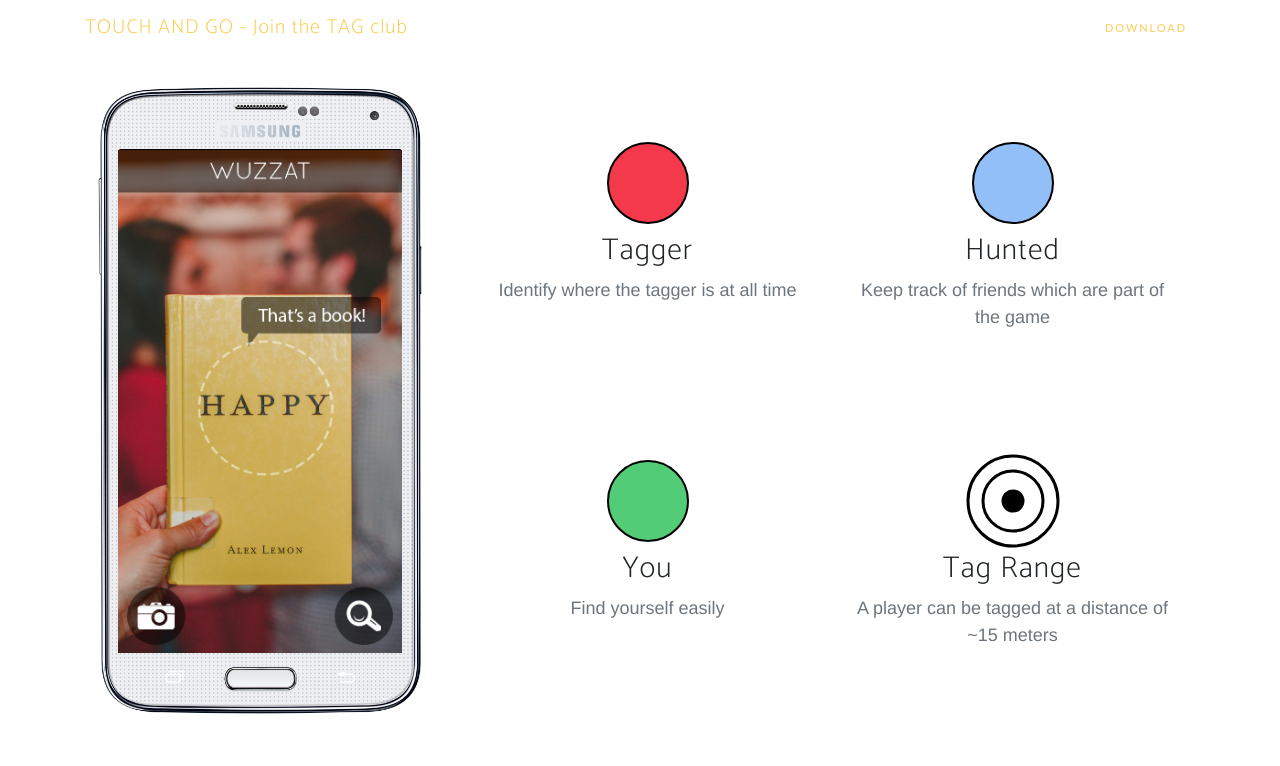
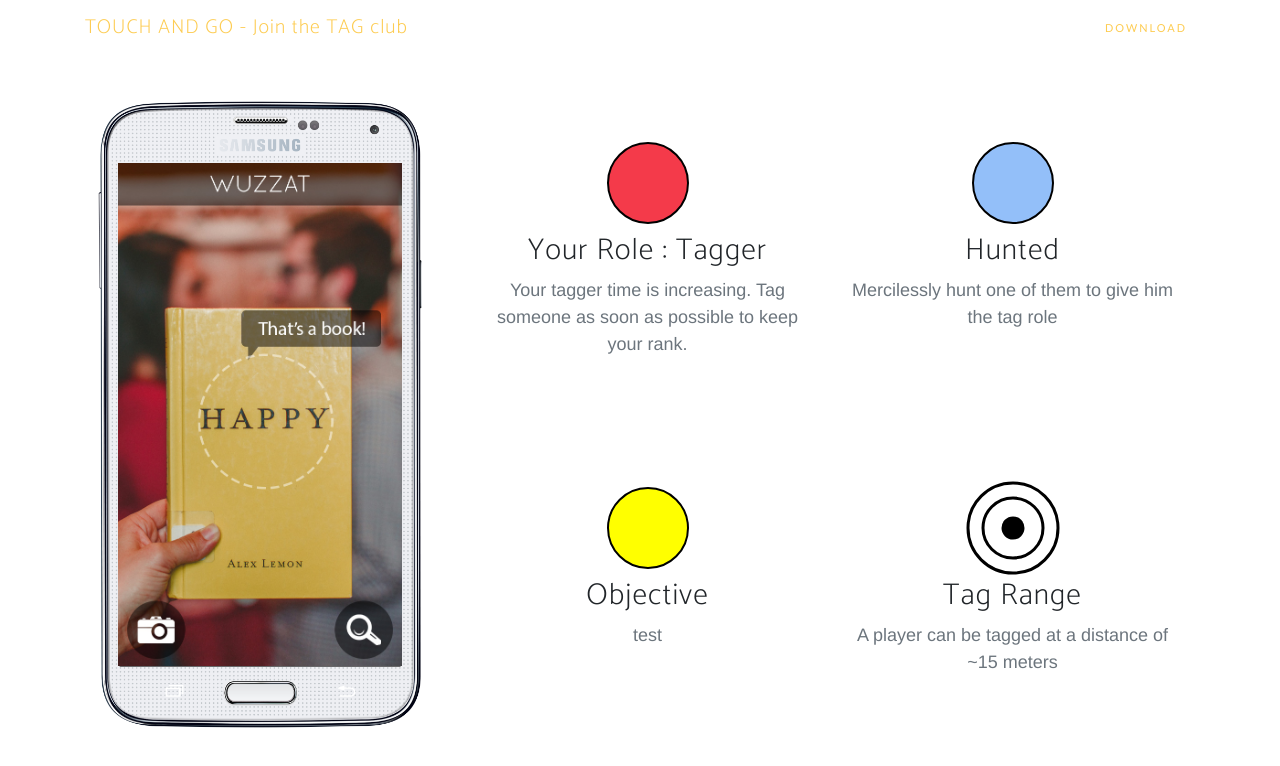
Before and after one commit to CharlesNollet/Hackatown2019, a website: page touchandgo.club/touchandgo/index.html in a window 1280 px wide. Both pictures are taken after a click on the element 260 px from the left and 1403 px from the top of the page. Shown: the part 1003-1769 px from the top of the page. Drawn offline with Linux system fonts and the light colour scheme; files that its build step writes are made by us from their sources; a web font is replaced by a local one.

Commit message:
Click functionaly implemented

```diff
--- a/touchandgo.club/touchandgo/index.html
+++ b/touchandgo.club/touchandgo/index.html
@@ -108,10 +108,10 @@
               <div class="col-lg-6">
                 <div class="feature-item">
                   <svg height="100" width="100" class="text-primary">
-                    <circle cx="50" cy="50" r="40" stroke="black" stroke-width="2" fill="#F43A4A" />
+                    <circle cx="50" cy="50" r="40" stroke="black" stroke-width="2" fill="#53CC77" />
                   </svg>
-                  <h3>Tagger</h3>
-                  <p class="text-muted">Identify where the tagger is at all time</p>
+                  <h3>Your Role : Hunted</h3>
+                  <p class="text-muted">Identify yourself apart of other players which are also being hunted</p>
                 </div>
               </div>
               <div class="col-lg-6">
@@ -120,7 +120,7 @@
                     <circle cx="50" cy="50" r="40" stroke="black" stroke-width="2" fill="#93BFF9" />
                   </svg>
                   <h3>Hunted</h3>
-                  <p class="text-muted">Keep track of friends which are part of the game</p>
+                  <p class="text-muted">Keep track of friends which are also part of the game</p>
                 </div>
               </div>
             </div>
@@ -128,18 +128,19 @@
               <div class="col-lg-6">
                 <div class="feature-item">
                   <svg height="100" width="100" class="text-primary">
-                    <circle cx="50" cy="50" r="40" stroke="black" stroke-width="2" fill="#53CC77" />
+                    <circle cx="50" cy="50" r="40" stroke="black" stroke-width="2" fill="#F43A4A" />
                   </svg>
-                  <h3>You</h3>
-                  <p class="text-muted">Find yourself easily</p>
+
+                  <h3>Tagger</h3>
+                  <p class="text-muted">Stay away from these people to keep your tagger timer as low as possible</p>
                 </div>
               </div>
               <div class="col-lg-6">
                 <div class="feature-item">
                   <svg height="100" width="100" class="text-primary">
-                    <circle cx="50" cy="50" r="45" stroke="black" stroke-width="3" fill="none"/>
-                    <circle cx="50" cy="50" r="30" stroke="black" stroke-width="3" fill="none"/>
-                    <circle cx="50" cy="50" r="10" stroke="black" stroke-width="3" fill="black"/>
+                    <circle cx="50" cy="50" r="45" stroke="black" stroke-width="3" fill="none" />
+                    <circle cx="50" cy="50" r="30" stroke="black" stroke-width="3" fill="none" />
+                    <circle cx="50" cy="50" r="10" stroke="black" stroke-width="3" fill="black" />
                   </svg>
                   <h3>Tag Range</h3>
                   <p class="text-muted"> A player can be tagged at a distance of ~15 meters</p>
--- a/touchandgo.club/touchandgo/js/new-age.js
+++ b/touchandgo.club/touchandgo/js/new-age.js
@@ -21,16 +21,30 @@
   });
 
   $('#howPhone').click(function (){
-    let displayedFeatures = $(".feature-item");
+    isTag = !isTag;
 
     if (isTag){
-      console.log("Salut");
+      $(".feature-item h3").eq(0).text("Your Role : Tagger");
+      $(".feature-item p").eq(0).text("Your tagger time is increasing. Tag someone as soon as possible to keep your rank.");
+      $(".feature-item circle").eq(0).css("fill", "#F43A4A");
+
+      $(".feature-item p").eq(1).text("Mercilessly hunt one of them to give him the tag role");
+
+      $(".feature-item h3").eq(2).text("Objective");
+      $(".feature-item p").eq(2).text("test");
+      $(".feature-item circle").eq(2).css("fill", "yellow");
     }
     else{
-      console.log("oof");
+      $(".feature-item h3").eq(0).text("Your Role : Hunted");
+      $(".feature-item p").eq(0).text("Identify yourself apart of other players which are also being hunted");
+      $(".feature-item circle").eq(0).css("fill", "#53CC77");
+
+      $(".feature-item p").eq(1).text("Keep track of friends which are also part of the game");
+
+      $(".feature-item h3").eq(2).text("Tagger");
+      $(".feature-item p").eq(2).text("Stay away from these people to keep your tagger timer as low as possible");
+      $(".feature-item circle").eq(2).css("fill", "#F43A4A");
     }
-
-    isTag = !isTag;
   })
 
   // Activate scrollspy to add active class to navbar items on scroll
--- a/touchandgo.club/touchandgo/package.json
+++ b/touchandgo.club/touchandgo/package.json
@@ -28,6 +28,7 @@
     "dependencies": {
         "@fortawesome/fontawesome-free": "5.6.3",
         "bootstrap": "4.2.1",
+        "gulp-cli": "^2.0.1",
         "jquery": "3.3.1",
         "jquery.easing": "^1.4.1",
         "simple-line-icons": "2.4.1"
--- a/touchandgo.club/touchandgo/scss/_download.scss
+++ b/touchandgo.club/touchandgo/scss/_download.scss
@@ -14,7 +14,7 @@ section.download {
                 margin-bottom: 0;
             }
             img {
-                height: 60px;
+                height: 80px;
             }
             @media(min-width: 768px) {
                 display: inline-block;
```
Also changed, not shown: touchandgo.club/touchandgo/css/new-age.css, touchandgo.club/touchandgo/css/new-age.min.css, touchandgo.club/touchandgo/js/new-age.min.js, 1 other file.
